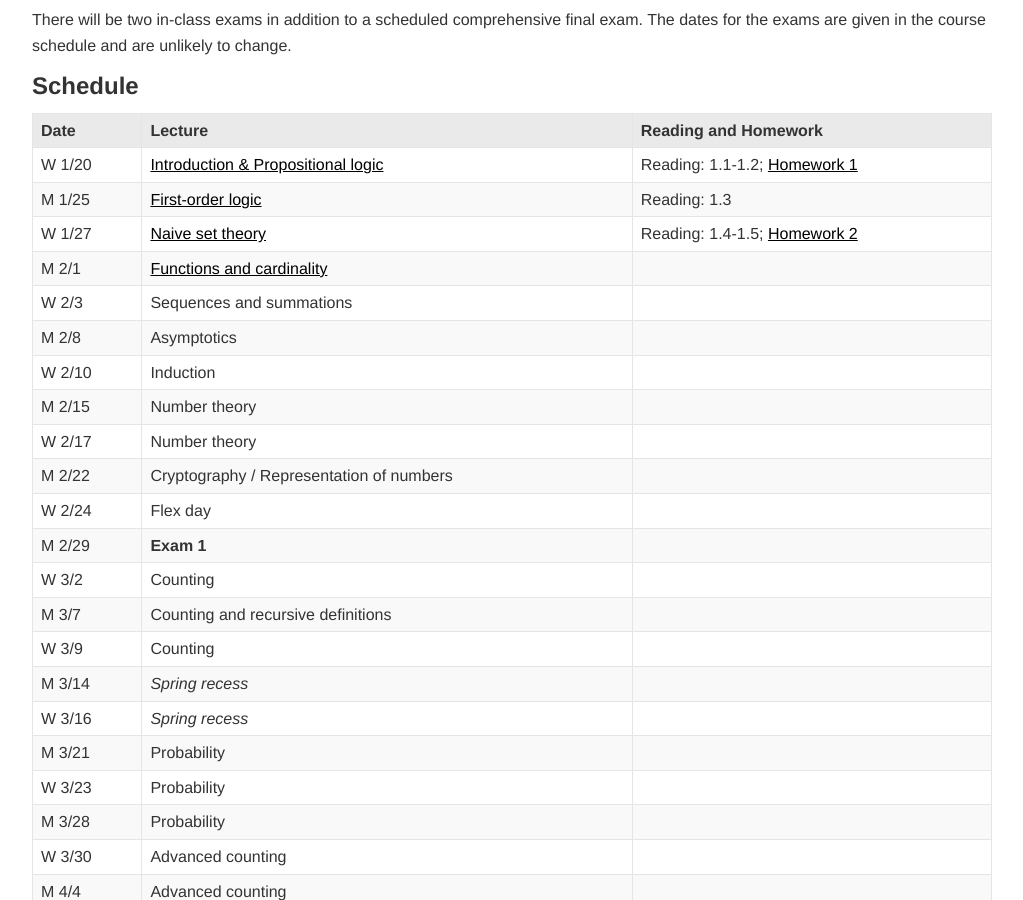
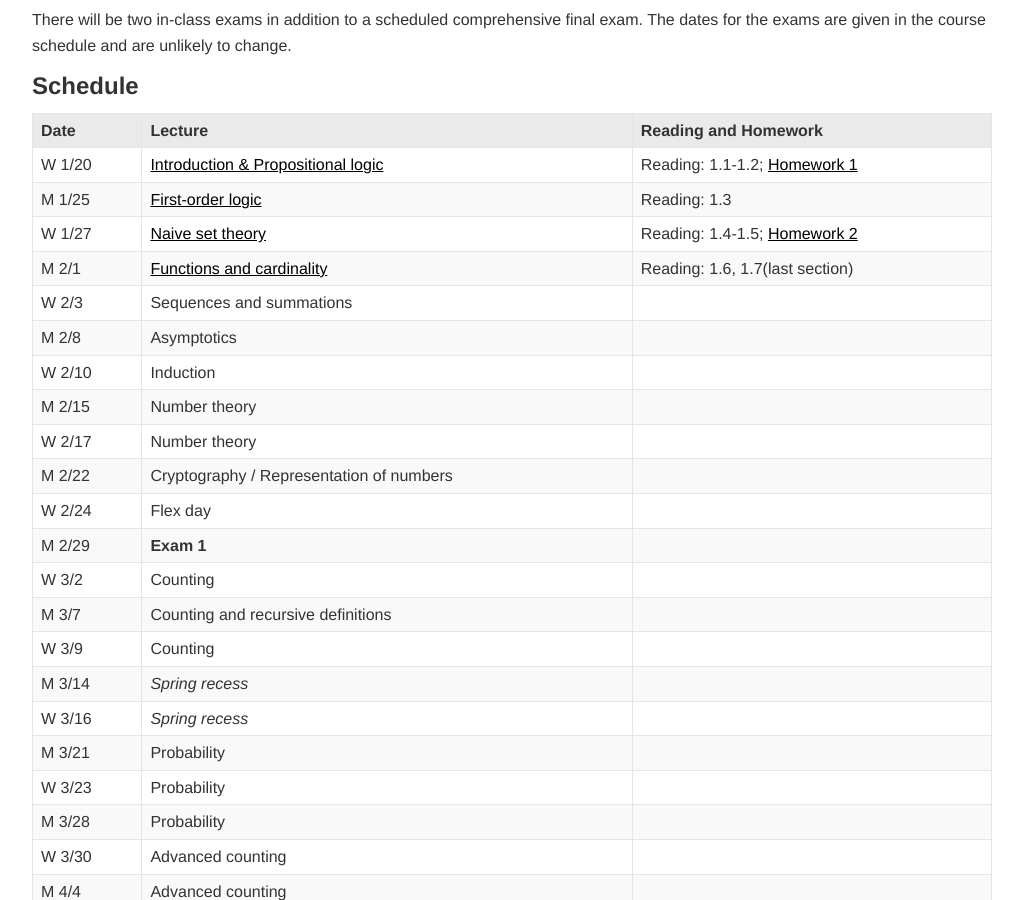
Before and after one commit to jacksonjw12/mbannister.github.io, a Jekyll site: the page built from _teaching/55-s16/index.md, in a window 1280 px wide and 900 px high, scrolled down 1894 px. Shown: the whole window, without its empty margins (128-1151 px from the left). Built offline with Jekyll 4.4.1, drawn with Linux system fonts in a browser that asks for light colours; formulas are drawn with MathJax 3.

Commit message:
Update 55 reading

```diff
--- a/_teaching/55-s16/index.md
+++ b/_teaching/55-s16/index.md
@@ -82,7 +82,7 @@ Date|Lecture|Reading and Homework
 W 1/20 | [Introduction & Propositional logic](lecture_1.pdf) |<!-- Week 0 -->Reading: 1.1-1.2; [Homework 1](homework01.html)
 M 1/25 | [First-order logic](lecture_2.pdf) |<!-- Week 1 -->Reading: 1.3
 W 1/27 | [Naive set theory](lecture_3.pdf) | Reading: 1.4-1.5; [Homework 2](homework02.html)
-M 2/1  | [Functions and cardinality](lecture_4.pdf) | <!-- Week 2 -->
+M 2/1  | [Functions and cardinality](lecture_4.pdf) | Reading: 1.6, 1.7(last section) <!-- Week 2 -->
 W 2/3  | Sequences and summations |
 M 2/8  | Asymptotics | <!-- Week 3 -->
 W 2/10 | Induction |
```
